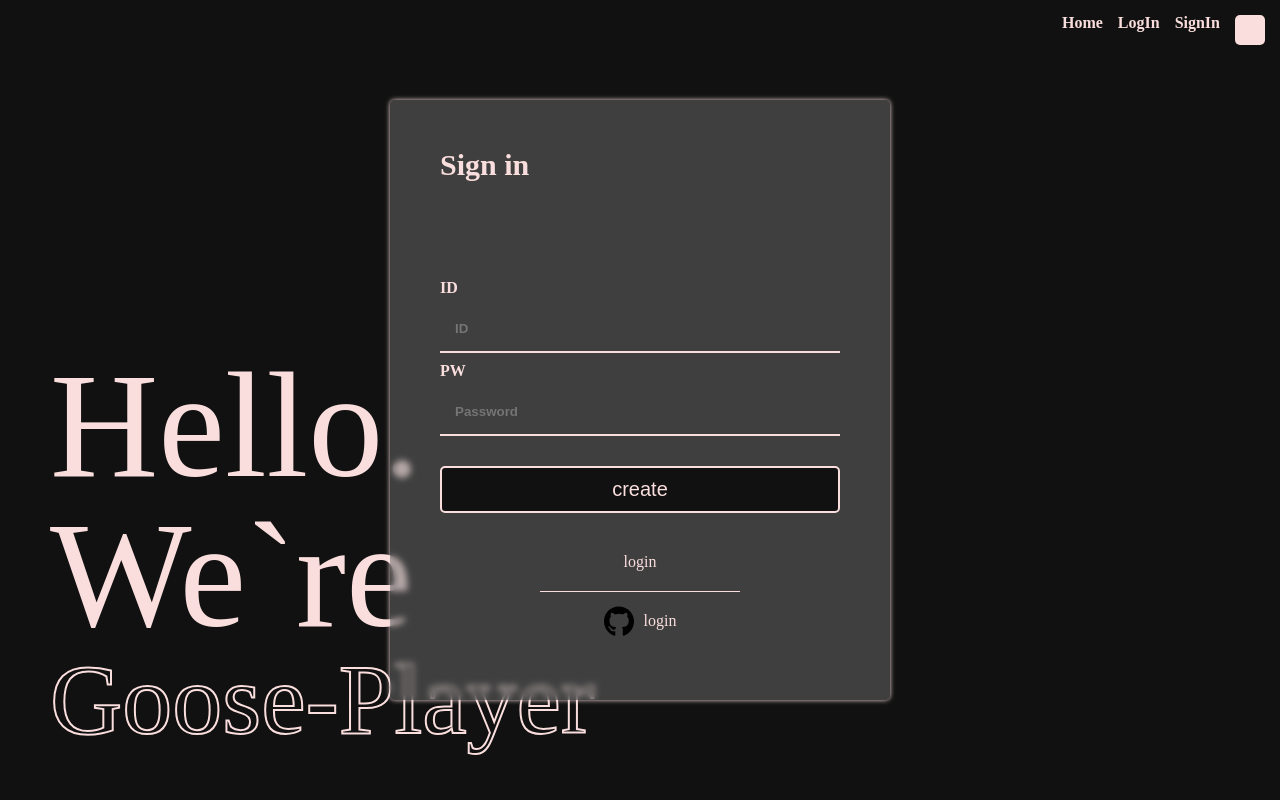
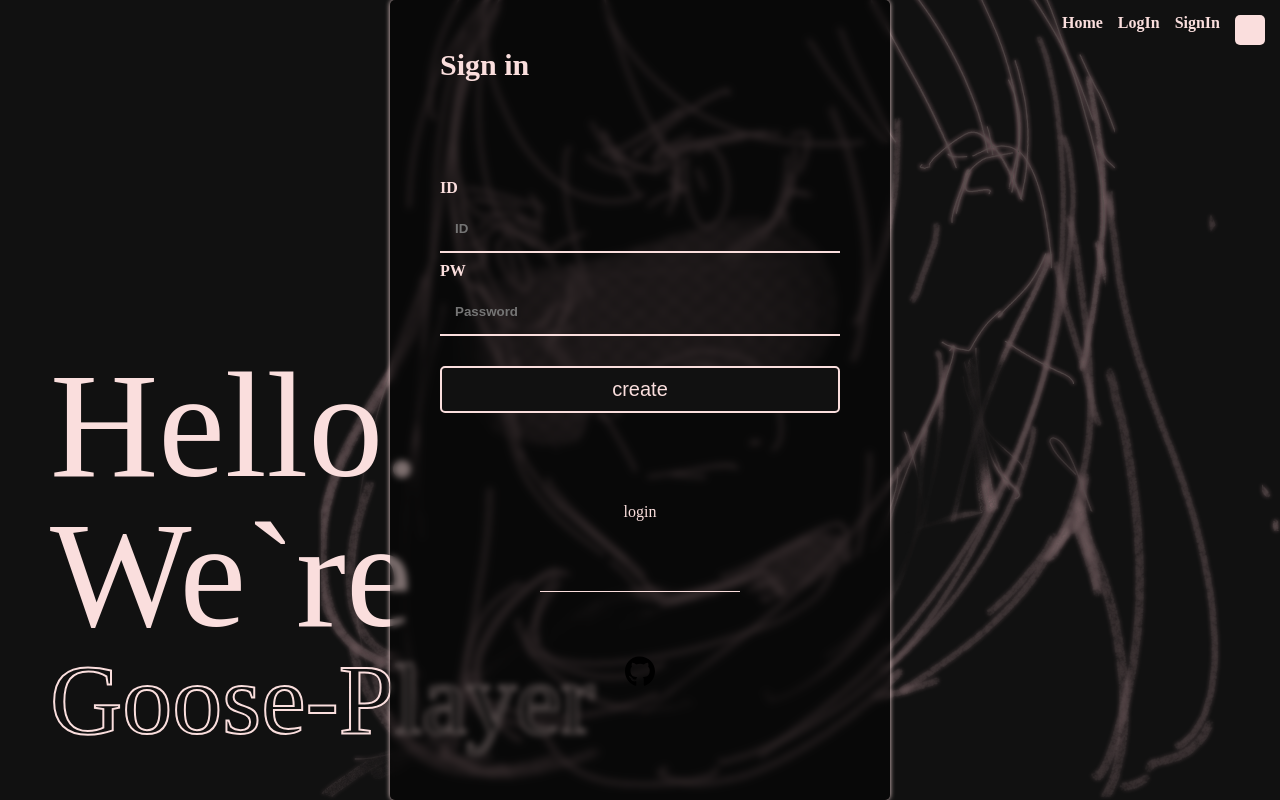
Before and after one commit to pengooseDev/goose_player_2, a Next.js app: page /user/create in a window 1280 px wide. Built offline with nearby package versions, Linux system fonts and the light colour scheme.

Commit message:
feat: SignIn styled 작업

```diff
--- a/pages/user/create.tsx
+++ b/pages/user/create.tsx
@@ -6,6 +6,8 @@ import { useForm, FieldErrors } from 'react-hook-form';
 import Hr from '@components/Hr';
 import Github from '@components/icons/github';
 import Link from 'next/link';
+import Image from 'next/image';
+import mainImage from '@/assets/mainImage.png';
 
 interface FormState {
   id: string;
@@ -29,6 +31,9 @@ const Create = () => {
 
   return (
     <>
+      <IC>
+        <Image src={mainImage} alt="mainImage" />
+      </IC>
       <TextMain>
         <div>Hello.</div>
         <div>We`re</div>
@@ -40,10 +45,15 @@ const Create = () => {
           <FormText>ID {errors.id ? errors.id.message : null}</FormText>
           <Input
             {...register('id', {
-              required: 'ID is required',
+              required: 'is required',
               minLength: {
                 value: 4,
                 message: 'longer more than 4',
+              },
+              validate: (value) => {
+                const hasAlpha = !!value.match(/[a-zA-Z]/g);
+
+                return hasAlpha ? true : 'must be include alpha';
               },
             })}
             type="text"
@@ -54,7 +64,7 @@ const Create = () => {
           </FormText>
           <Input
             {...register('password', {
-              required: 'Password is required',
+              required: 'is required',
               minLength: {
                 value: 4,
                 message: 'longer more than 4',
@@ -72,7 +82,6 @@ const Create = () => {
           <Hr></Hr>
           <SocialWrapper>
             <Github />
-            <Link href="/login">login</Link>
           </SocialWrapper>
         </BottomWrapper>
       </Container>
@@ -85,10 +94,10 @@ export default Create;
 const Container = styled(motion.div)`
   position: absolute;
   width: 400px;
-  height: 500px;
+  height: 700px;
   border-radius: 5px;
   left: calc(50% - 250px);
-  top: calc(50% - 300px);
+  top: calc(50% - 400px);
   color: ${({ theme }) => theme.color};
   background: ${({ theme }) => theme.blurBackground};
   box-shadow: 0px 0px 5px ${({ theme }) => theme.color};
@@ -131,7 +140,8 @@ const Input = styled.input`
   color: ${({ theme }) => theme.color};
   :focus {
     outline: none;
-    background: ${({ theme }) => theme.background};
+    color: ${({ theme }) => theme.background};
+    background: ${({ theme }) => theme.color};
     border-bottom: solid 2px ${({ theme }) => theme.color};
   }
 `;
@@ -169,6 +179,7 @@ const SocialWrapper = styled.div`
   justify-content: center;
   height: 100%;
 `;
+
 const AnchorWrapper = styled.div`
   display: flex;
   width: 100%;
@@ -177,3 +188,32 @@ const AnchorWrapper = styled.div`
   justify-content: center;
   height: 100%;
 `;
+
+const IC = styled.div`
+  position: absolute;
+  z-index: -10;
+  right: 0;
+  bottom: 0;
+  //transform: rotateY(180deg);
+  img {
+    transition: 0s ease-in-out;
+    //height: 800px;
+    //width: auto;
+    filter: saturate(3) sepia(70%) grayscale(90%)
+      drop-shadow(0px 0px 2px ${({ theme }) => theme.imgFilter});
+  }
+
+  //drop-shadow(0px 0px 0px ${({ theme }) => theme.color})
+  //grayscale(10%) sepia(80%)
+`;
+
+/*
+{ filter: saturate(3),
+  grayscale(100%),
+  contrast(160%),
+  brightness(0.25),
+  blur(3px),
+  invert(100%),
+  sepia(100%),
+  opacity(50%);
+*/
--- a/style.d.ts
+++ b/style.d.ts
@@ -6,5 +6,6 @@ declare module 'styled-components' {
     color: string;
     blurBackground: string;
     transitionOption: string;
+    imgFilter: string;
   }
 }
--- a/theme.ts
+++ b/theme.ts
@@ -3,13 +3,15 @@ import { DefaultTheme } from 'styled-components';
 export const darkTheme: DefaultTheme = {
   background: '#111',
   color: '#FADEDD',
-  blurBackground: 'rgba(111, 111, 111, 0.5)',
+  blurBackground: 'rgba(0, 0, 0, 0.5)',
   transitionOption: 'ease-in-out 0.15s',
+  imgFilter: 'pink',
 };
 
 export const lightTheme: DefaultTheme = {
   background: '#FADEDD',
   color: '#111',
-  blurBackground: 'rgba(111, 111, 111, 0.5)',
+  blurBackground: 'rgba(255, 255, 255, 0.45)',
   transitionOption: 'ease-in-out 0.15s',
+  imgFilter: '#111',
 };
```
Also changed, not shown: assets/mainImage.png (renamed from assets/thumbnail.png).
